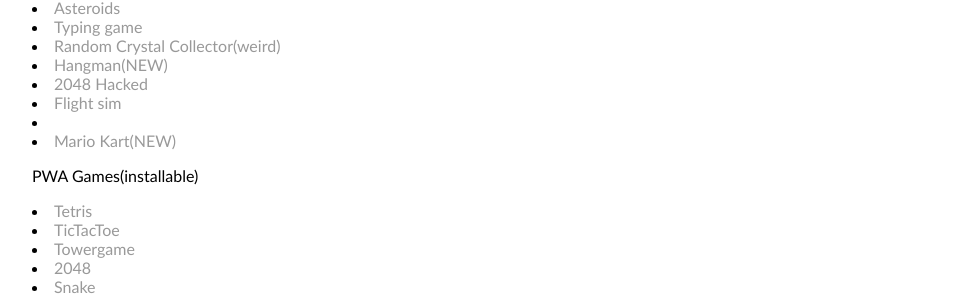
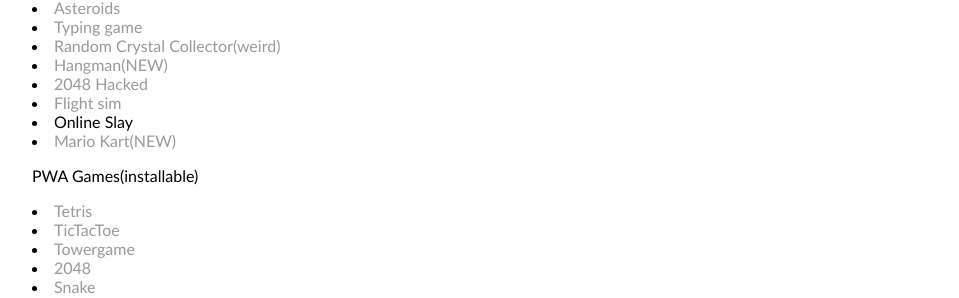
Before and after one commit to hen6003/hen6003.github.io, a Jekyll site: the page built from games/index.html, in a window 1280 px wide. Shown: the part 911-1209 px from the top of the page, without its empty margins (160-1119 px from the left). Built offline with Jekyll 4.4.1, drawn with Linux system fonts in a browser that asks for light colours.

Commit message:
Update index.html

```diff
--- a/games/index.html
+++ b/games/index.html
@@ -45,7 +45,7 @@
 	<li><a href="https://ajsalemo.github.io/Hangman-Game/">Hangman(NEW)</a></li>
 	<li><a href="http://projects.karasik.org/2048/2048-hacked/2048-master/">2048 Hacked</a></li>
 	<li><a href="/games/FlightSim/">Flight sim</a></li>
-	<li><a href="https://alcalyn.github.io/openhex/#/game"></a></li>
+	<li><a href="https://alcalyn.github.io/openhex/#/game"></a>Online Slay</li>
 	<li><a href="/games/MarioKart/">Mario Kart(NEW)</a></li>
 	<p>PWA Games(installable)</p>
 	<li><a href="https://ytiurin.github.io/tetris/index.html">Tetris</a></li>
```
